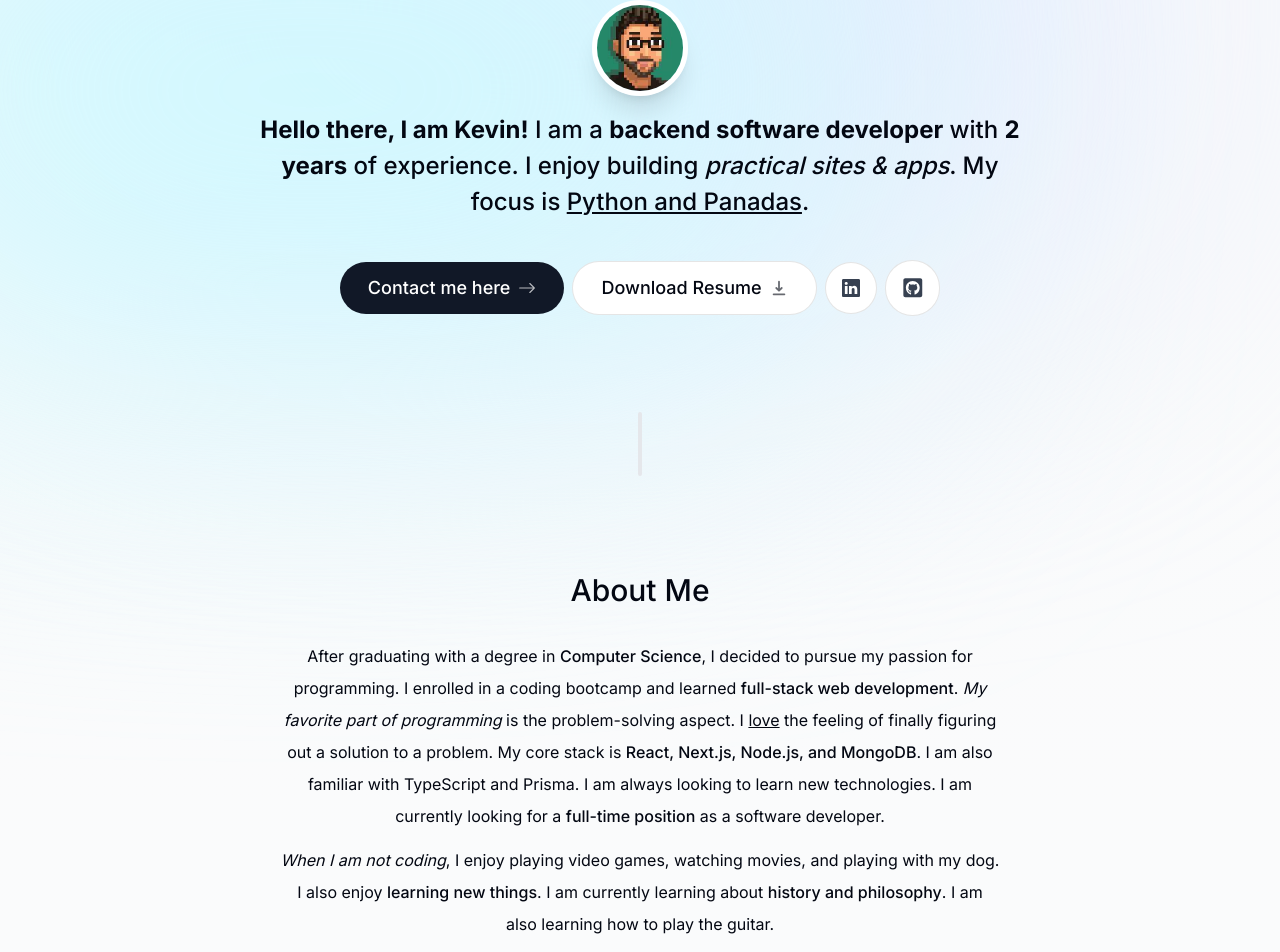
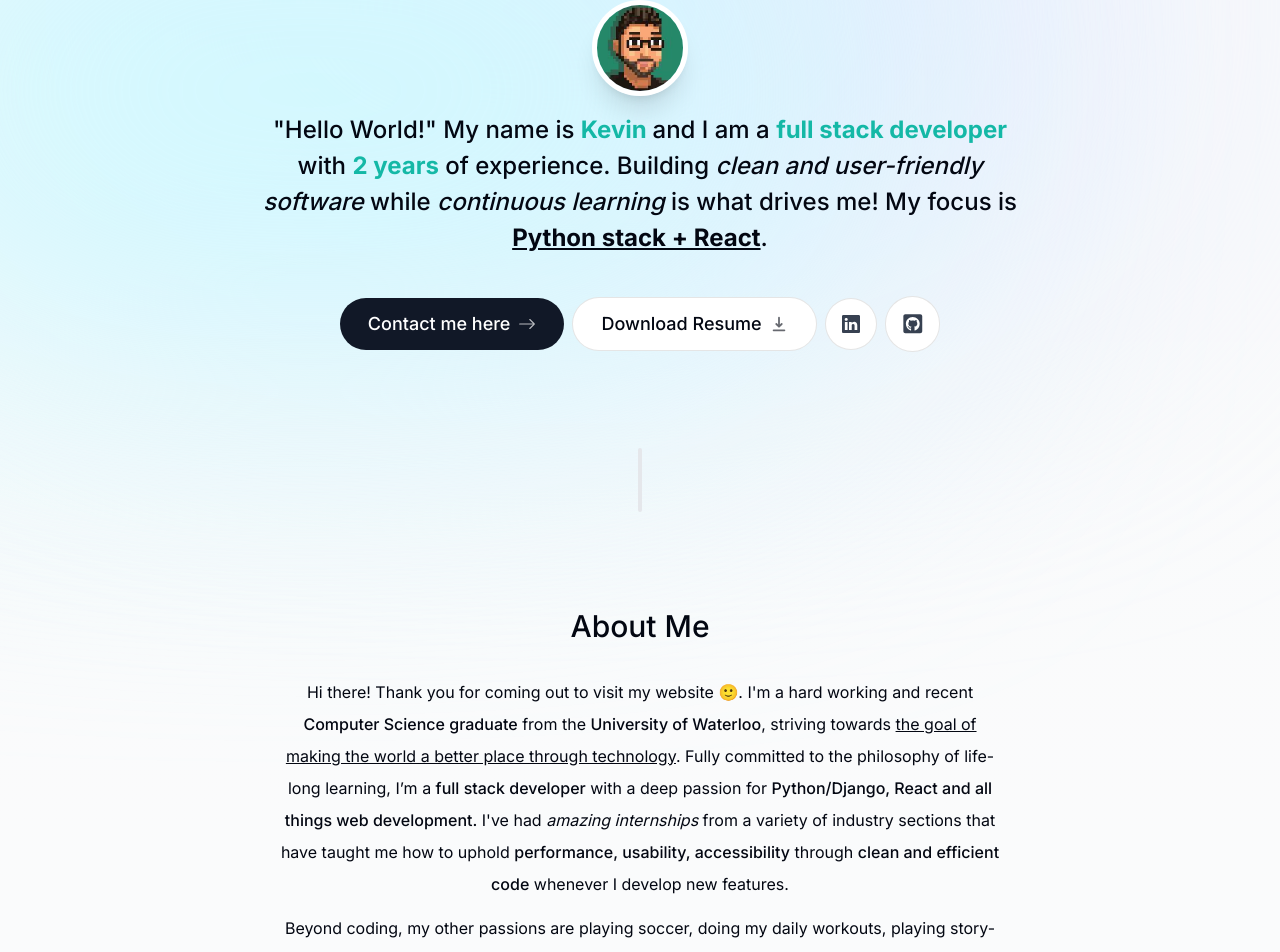
Before and after one commit to KevinGeorge11/portfolio-website, a Next.js app: page / in a window 1280 px wide. Shown: the part 144-1096 px from the top of the page. Built offline with nearby package versions, Linux system fonts and the light colour scheme.

Commit message:
updated content for intro and about me

```diff
--- a/components/about.tsx
+++ b/components/about.tsx
@@ -20,30 +20,26 @@ export default function About() {
     >
       <SectionHeading>About me</SectionHeading>
       <p className="mb-3">
-        After graduating with a degree in{" "}
-        <span className="font-medium">Computer Science</span>, I decided to pursue my
-        passion for programming. I enrolled in a coding bootcamp and learned{" "}
-        <span className="font-medium">full-stack web development</span>.{" "}
-        <span className="italic">My favorite part of programming</span> is the
-        problem-solving aspect. I <span className="underline">love</span> the
-        feeling of finally figuring out a solution to a problem. My core stack
-        is{" "}
-        <span className="font-medium">
-          React, Next.js, Node.js, and MongoDB
-        </span>
-        . I am also familiar with TypeScript and Prisma. I am always looking to
-        learn new technologies. I am currently looking for a{" "}
-        <span className="font-medium">full-time position</span> as a software
-        developer.
+        Hi there! Thank you for coming out to visit my website {" "}
+        <span role="img" aria-label="smile face">🙂</span>. {" "}
+          I'm a hard working and recent{" "}
+          <span className="font-medium">Computer Science graduate</span> from the{" "}
+          <span className="font-medium">University of Waterloo</span>, striving towards{" "}
+          <span className="underline">the goal of making the world a better place through technology</span>.{" "}
+          Fully committed to the philosophy of life-long learning, I’m a{" "}
+          <span className="font-medium">full stack developer</span> with a deep passion for{" "}
+          <span className="font-medium">Python/Django, React and all things web development.</span> I've had{" "}
+          <span className="italic">amazing internships</span> from a variety of industry sections that have taught me how to uphold{" "}
+          <span className="font-medium">performance, usability, accessibility</span> through{" "}
+          <span className="font-medium">clean and efficient code</span> whenever I develop new features.
       </p>
-
-      <p>
-        <span className="italic">When I am not coding</span>, I enjoy playing
-        video games, watching movies, and playing with my dog. I also enjoy{" "}
-        <span className="font-medium">learning new things</span>. I am currently
-        learning about{" "}
-        <span className="font-medium">history and philosophy</span>. I am also
-        learning how to play the guitar.
+       <p>
+        Beyond coding, my other passions are playing soccer, doing my daily workouts, playing story-based games, watching uplifting{" "}
+        anime and spending time with others. One thing I{" "}
+        <span className="italic">absolutely love</span> is reading about{" "}
+        <span className="underline">Self-Actualization advice </span>and having a{" "}
+        <span className="underline">progressive mindset</span>. I am currently working on{" "}
+        <span className="font-medium">a project that simplifies and enhances the process of organizing social group events</span>.
       </p>
     </motion.section>
   );
--- a/components/intro.tsx
+++ b/components/intro.tsx
@@ -43,15 +43,17 @@ export default function Intro() {
       </div>
 
       <motion.h1
-        className="mb-10 mt-4 px-4 text-2xl font-medium !leading-[1.5] sm:text-2xl"
+        className="mb-10 mt-4 px-4 text-2xl font-medium !leading-[1.5] sm:text-2xl si3"
         initial={{ opacity: 0, y: 100 }}
         animate={{ opacity: 1, y: 0 }}
       >
-        <span className="font-bold">Hello there, I am Kevin!</span> I am a{" "}
-        <span className="font-bold">backend software developer</span> with{" "}
-        <span className="font-bold">2 years</span> of experience. I enjoy building
-        <span className="italic"> practical sites & apps</span>. My focus is {" "}
-        <span className="underline">Python and Panadas</span>.
+        <span className="font-medium">"Hello World!"</span> My name is{" "}
+        <span className="font-bold text-teal-500">Kevin </span> and I am a{" "}
+        <span className="font-bold text-teal-500">full stack developer</span> with{" "}
+        <span className="font-bold text-teal-500">2 years</span> of experience. Building
+        <span className="italic"> clean and user-friendly software</span> while{" "}
+        <span className="italic"> continuous learning </span> is what drives me! My focus is {" "}
+        <span className="underline font-bold">Python stack + React</span>.
       </motion.h1>
 
       <motion.div
--- a/lib/data.ts
+++ b/lib/data.ts
@@ -67,19 +67,19 @@ export const skillsData = [
   "C#",
   "SQL",
   "T-SQL",
-  "ASP.NET",
+  "Django",
   "Pandas",
   "NumPy",
-  "Django",
-  "React.js",
+  "React",
+  "Next.js",
   "TypeScript",
   "Angular",
   "JavaScript",
   "HTML",
   "CSS",
-  "Next.js",
   "Tailwind",
   "Framer Motion",
+  "ASP.NET",
   "Unity",
   "Agile Methodology",
   "Git",
```
